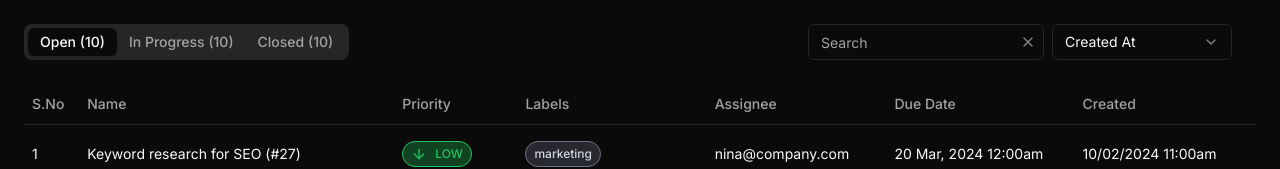
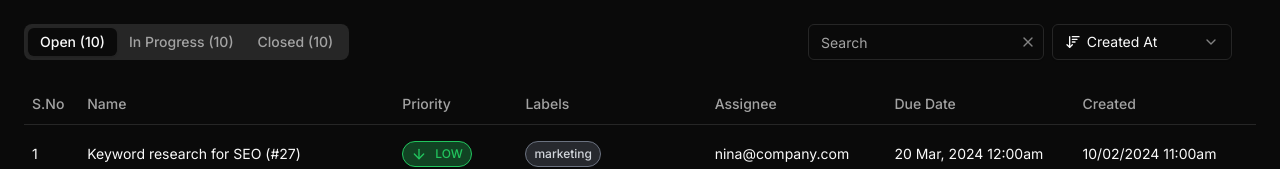
Before and after one commit to RamGoel/taskore, a Next.js app: page / in a window 1280 px wide. Shown: the top 169 px of the page. Built offline with nearby package versions, Linux system fonts and the light colour scheme.

Commit message:
feat: sort icon

```diff
--- a/components/GlobalFilters.tsx
+++ b/components/GlobalFilters.tsx
@@ -7,7 +7,7 @@ import {
   SelectValue,
 } from "@/components/ui/select";
 import { Input } from "./ui/input";
-import { X } from "lucide-react";
+import { SortAsc, SortDesc, X } from "lucide-react";
 
 const GlobalFilters = ({
   search,
@@ -39,7 +39,8 @@ const GlobalFilters = ({
         onValueChange={(value) => handleNavigate(value, search)}
         defaultValue={sortBy}
       >
-        <SelectTrigger className="w-[180px]">
+        <SelectTrigger className="w-[180px] gap-1">
+          <SortDesc className="w-4 h-4 mr-[-40px]" />
           <SelectValue placeholder="Sort by" />
         </SelectTrigger>
         <SelectContent>
```
